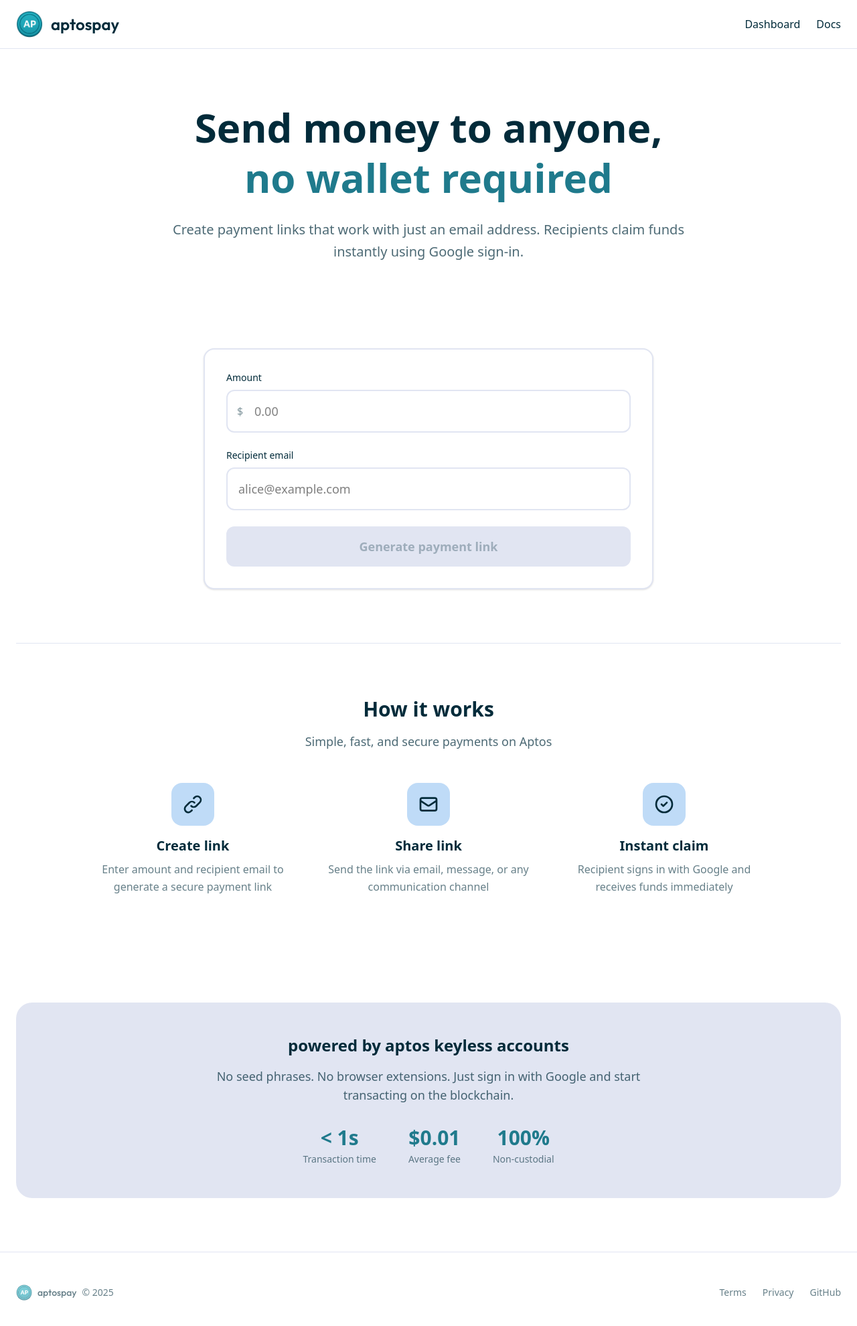
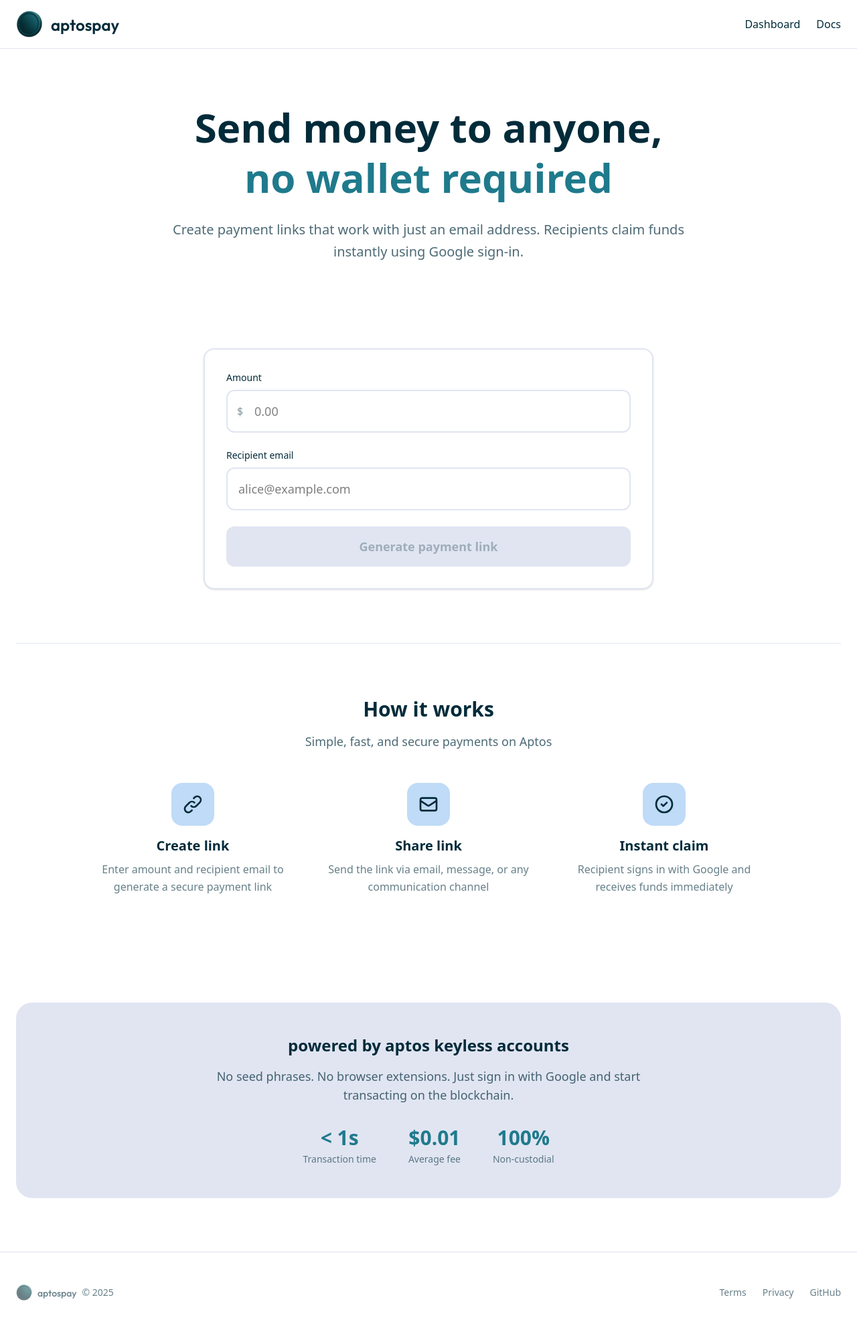
Before and after one commit to justadevelopment/aptospay, a Next.js app: page / in a window 1280 px wide. Shown: the top 1980 px of the page at 67% size. Built offline with nearby package versions, Linux system fonts and the light colour scheme.

Commit message:
Fix logo and text vertical alignment
- Add leading-none to text to remove line-height spacing
- Use gap instead of space-x for consistent spacing
- Add marginTop adjustment to perfectly center text with logo
- Standardize logo sizes across pages
- Ensure horizontal centers are aligned

```diff
--- a/src/app/auth/callback/page.tsx
+++ b/src/app/auth/callback/page.tsx
@@ -83,16 +83,16 @@
       <div className="min-h-screen flex items-center justify-center bg-white">
         <div className="max-w-md w-full px-6">
           {/* Logo */}
-          <div className="flex items-center justify-center space-x-3 mb-8">
+          <div className="flex items-center justify-center gap-3 mb-8">
             <Image
               src="/aptospay.png"
               alt="AptosPay Logo"
-              width={50}
-              height={50}
+              width={48}
+              height={48}
               className="h-12 w-12"
               priority
             />
-            <span className="text-3xl font-semibold text-gunmetal" style={{ fontFamily: "'Outfit', sans-serif" }}>aptospay</span>
+            <span className="text-3xl font-semibold text-gunmetal leading-none" style={{ fontFamily: "'Outfit', sans-serif", marginTop: "2px" }}>aptospay</span>
           </div>
 
           {/* Error Card */}
@@ -121,16 +121,16 @@
       <div className="max-w-md w-full px-6">
         <div className="flex flex-col items-center">
           {/* Logo */}
-          <div className="flex items-center space-x-3 mb-8">
+          <div className="flex items-center gap-3 mb-8">
             <Image
               src="/aptospay.png"
               alt="AptosPay Logo"
-              width={50}
-              height={50}
+              width={48}
+              height={48}
               className="h-12 w-12"
               priority
             />
-            <span className="text-3xl font-semibold text-gunmetal" style={{ fontFamily: "'Outfit', sans-serif" }}>aptospay</span>
+            <span className="text-3xl font-semibold text-gunmetal leading-none" style={{ fontFamily: "'Outfit', sans-serif", marginTop: "2px" }}>aptospay</span>
           </div>
 
           {/* Loading State */}
--- a/src/app/dashboard/page.tsx
+++ b/src/app/dashboard/page.tsx
@@ -70,16 +70,16 @@
       <nav className="border-b border-lavender-web">
         <div className="container mx-auto px-6 py-4">
           <div className="flex items-center justify-between">
-            <Link href="/" className="flex items-center space-x-3">
+            <Link href="/" className="flex items-center gap-3">
               <Image
                 src="/aptospay.png"
                 alt="AptosPay Logo"
-                width={45}
-                height={45}
+                width={40}
+                height={40}
                 className="h-10 w-10"
                 priority
               />
-              <span className="text-2xl font-semibold text-gunmetal" style={{ fontFamily: "'Outfit', sans-serif" }}>aptospay</span>
+              <span className="text-2xl font-semibold text-gunmetal leading-none" style={{ fontFamily: "'Outfit', sans-serif", marginTop: "2px" }}>aptospay</span>
             </Link>
 
             <button
--- a/src/app/page.tsx
+++ b/src/app/page.tsx
@@ -65,16 +65,16 @@
       {/* Clean Navigation */}
       <nav className="border-b border-lavender-web">
         <div className="container mx-auto px-6 py-4 flex items-center justify-between">
-          <Link href="/" className="flex items-center space-x-3">
+          <Link href="/" className="flex items-center gap-3">
             <Image
               src="/aptospay.png"
               alt="AptosPay Logo"
-              width={45}
-              height={45}
+              width={40}
+              height={40}
               className="h-10 w-10"
               priority
             />
-            <span className="text-2xl font-semibold text-gunmetal" style={{ fontFamily: "'Outfit', sans-serif" }}>aptospay</span>
+            <span className="text-2xl font-semibold text-gunmetal leading-none" style={{ fontFamily: "'Outfit', sans-serif", marginTop: "2px" }}>aptospay</span>
           </Link>
 
           <div className="flex items-center space-x-6">
@@ -297,15 +297,15 @@
       <footer className="border-t border-lavender-web py-12">
         <div className="container mx-auto px-6">
           <div className="flex flex-col md:flex-row items-center justify-between">
-            <div className="flex items-center space-x-2 mb-4 md:mb-0">
+            <div className="flex items-center gap-2 mb-4 md:mb-0">
               <Image
                 src="/aptospay.png"
                 alt="AptosPay Logo"
-                width={30}
-                height={30}
+                width={24}
+                height={24}
                 className="h-6 w-6 opacity-60"
               />
-              <span className="text-sm font-medium text-gunmetal/60" style={{ fontFamily: "'Outfit', sans-serif" }}>aptospay</span>
+              <span className="text-sm font-medium text-gunmetal/60 leading-none" style={{ fontFamily: "'Outfit', sans-serif", marginTop: "1px" }}>aptospay</span>
               <span className="text-sm text-gunmetal/60">© 2025</span>
             </div>
 
--- a/src/app/pay/[...params]/page.tsx
+++ b/src/app/pay/[...params]/page.tsx
@@ -84,16 +84,16 @@
     <div className="min-h-screen bg-white flex items-center justify-center px-6">
       <div className="max-w-md w-full">
         {/* Logo */}
-        <div className="flex items-center justify-center space-x-3 mb-8">
+        <div className="flex items-center justify-center gap-3 mb-8">
           <Image
             src="/aptospay.png"
             alt="AptosPay Logo"
-            width={50}
-            height={50}
+            width={48}
+            height={48}
             className="h-12 w-12"
             priority
           />
-          <span className="text-3xl font-semibold text-gunmetal" style={{ fontFamily: "'Outfit', sans-serif" }}>aptospay</span>
+          <span className="text-3xl font-semibold text-gunmetal leading-none" style={{ fontFamily: "'Outfit', sans-serif", marginTop: "2px" }}>aptospay</span>
         </div>
 
         {/* Payment Card */}
```
Also changed, not shown: public/aptospay.png.
